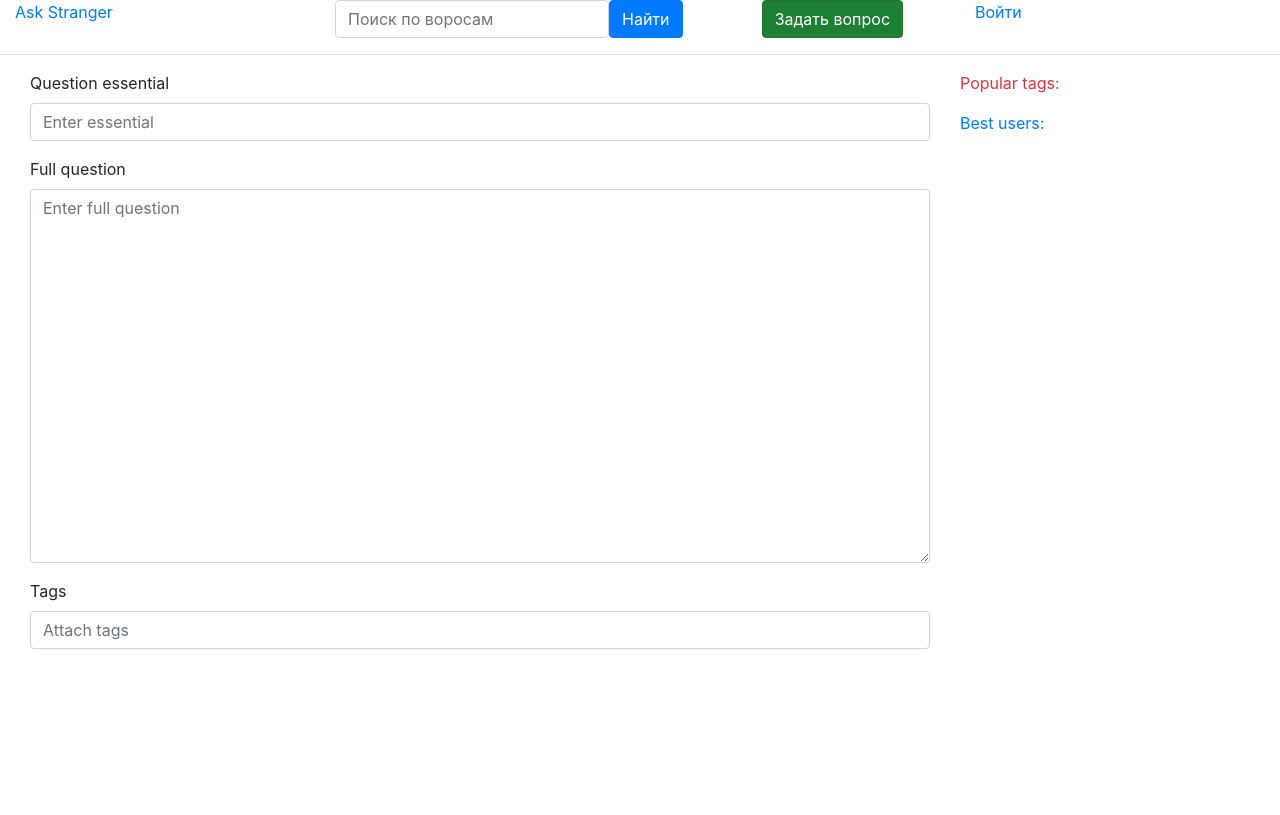
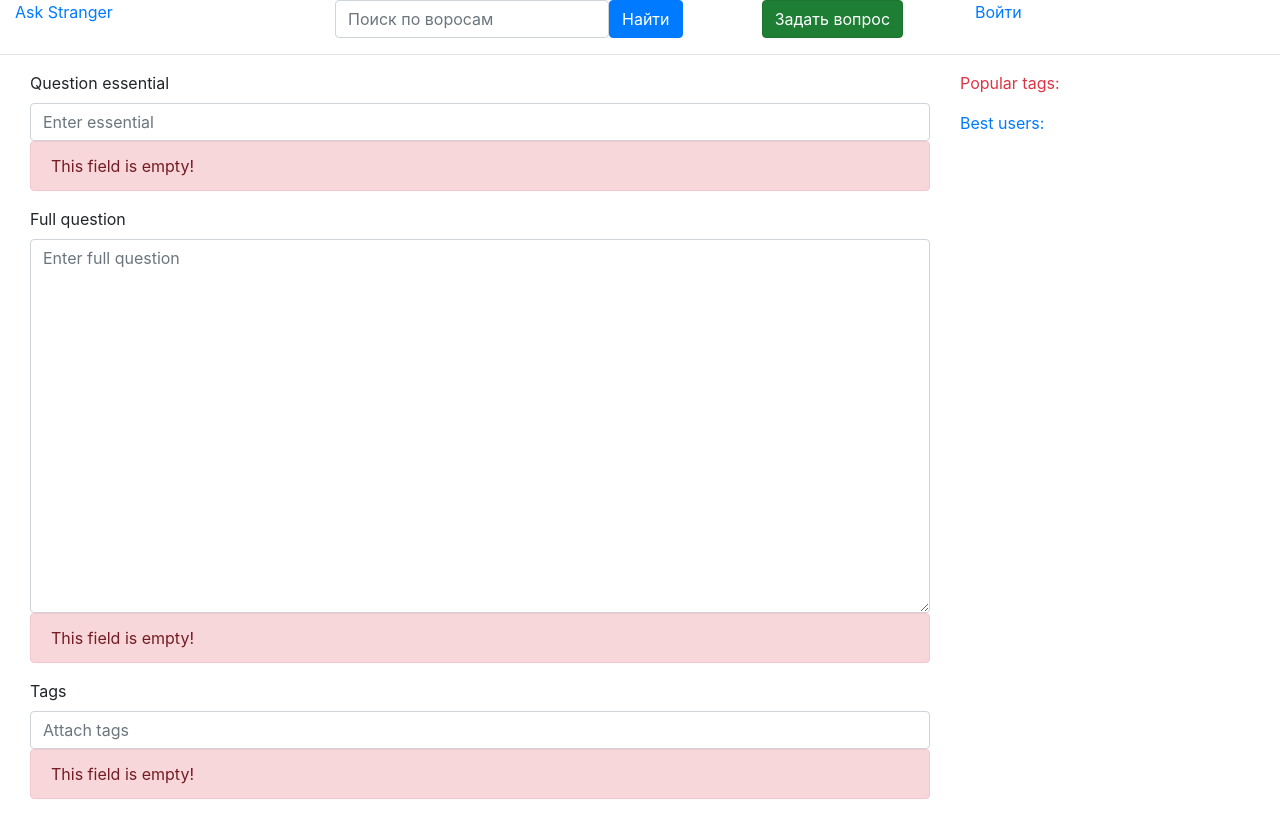
Before and after one commit to ApTyp5/web_techno, a Django app: page /ask/ in a window 1280 px wide. Before the commit the page ends 649 px from the top, so only its background shows below. Run offline with Django 3.2, Linux system fonts and the light colour scheme; some libraries are stand-ins or nearby versions.

Commit message:
errors showed

```diff
--- a/project/templates/ask_stranger/ask.html
+++ b/project/templates/ask_stranger/ask.html
@@ -7,7 +7,7 @@
     <div class="form-group">
         <label for="brief">Question essential</label>
         <input class="form-control" id="brief" placeholder="Enter essential"></input>
-        <div class="alert alert-danger collapse" role="alert">
+        <div class="alert alert-danger" role="alert">
             This field is empty!
         </div>
     </div>
@@ -15,7 +15,7 @@
     <div class="form-group">
         <label for="question">Full question</label>
         <textarea class="form-control" id="question" rows="15" placeholder="Enter full question"></textarea>
-        <div class="alert alert-danger collapse" role="alert">
+        <div class="alert alert-danger" role="alert">
             This field is empty!
         </div>
     </div>
@@ -23,7 +23,7 @@
     <div class="form-group">
         <label for="tags">Tags</label>
         <input class="form-control" id="tags" placeholder="Attach tags"></input>
-        <div class="alert alert-danger collapse" role="alert">
+        <div class="alert alert-danger" role="alert">
             This field is empty!
         </div>
     </div>
--- a/project/templates/ask_stranger/login.html
+++ b/project/templates/ask_stranger/login.html
@@ -10,13 +10,13 @@
 
     <label for="inputEmail" class="sr-only">Email address</label>
     <input type="email" id="inputEmail" class="form-control" placeholder="Email address" required autofocus>
-    <div class="alert alert-danger collapse" role="alert">
+    <div class="alert alert-danger" role="alert">
         Wrong email!
     </div>
 
     <label for="inputPassword" class="sr-only">Password</label>
     <input type="password" id="inputPassword" class="form-control" placeholder="Password" required>
-    <div class="alert alert-danger collapse" role="alert">
+    <div class="alert alert-danger" role="alert">
         Wrong password!
     </div>
 
--- a/project/templates/ask_stranger/signup.html
+++ b/project/templates/ask_stranger/signup.html
@@ -8,19 +8,19 @@
 
     <label for="name" class="sr-only">Name</label>
     <input type="text" id="name" class="form-control" placeholder="Name" required autofocus>
-    <div class="alert alert-danger collapse" role="alert">
+    <div class="alert alert-danger" role="alert">
       Sorry, this name already exists!
     </div>
 
     <label for="inputEmail" class="sr-only">Email address</label>
     <input type="email" id="inputEmail" class="form-control" placeholder="Email address" required>
-    <div class="alert alert-danger collapse" role="alert">
+    <div class="alert alert-danger" role="alert">
       Sorry, this email address already exists!
     </div>
 
     <label for="inputPassword" class="sr-only">Password</label>
     <input type="password" id="inputPassword" class="form-control" placeholder="Password" required>
-    <div class="alert alert-danger collapse" role="alert">
+    <div class="alert alert-danger" role="alert">
       Sorry, this password is too simple: /* some password rules */!
     </div>
 
```
